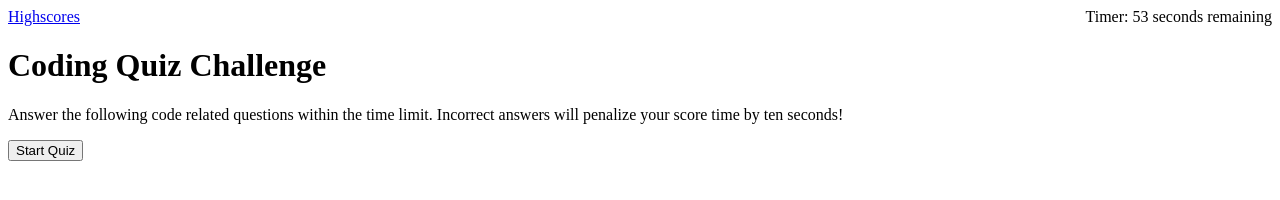
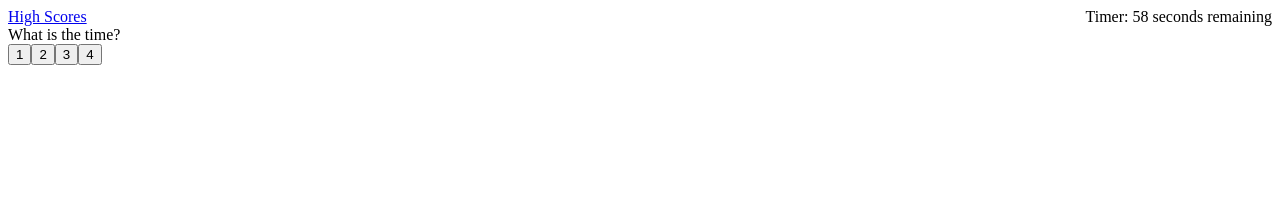
Before and after one commit to amiramonte/04-hw-web-api-code-quiz, a plain HTML site: page index.html in a window 1280 px wide. Both pictures are taken after a click on the button "Start Quiz". Drawn offline with Linux system fonts and the light colour scheme.

Commit message:
added html to high scores html file, added start timer and move to question-zone section on javascript file

```diff
--- a/assets/script/script.js
+++ b/assets/script/script.js
@@ -2,7 +2,9 @@
 let startQuizZoneEl = document.querySelector("#start-quiz-zone");
 let questionZoneEl = document.querySelector("#question-zone");
 let resultsZoneEl = document.querySelector("#results-zone");
-let startQuizButtonEl = document.querySelector("start-quiz");
+let startQuizButtonEl = document.querySelector("#start-quiz");
+let questionTitleEl = document.querySelector("#question-title");
+let buttonZoneEl = document.querySelector("#button-zone");
 
 
 
@@ -10,14 +12,42 @@ questionZoneEl.style.display = "none";
 resultsZoneEl.style.display = "none";
 
 
-
-
-
-
 // Countdown Timer
 
 let timeLeft = 60;
-let countDownTimer = setInterval(function() {
+let countDownTimer;
+
+let questionIndex = 0
+
+let questions = [
+    {
+        title: "What is the time?",
+        choices: [
+            "1", "2", "3", "4"
+        ],
+        answer: "2",
+    },
+    {
+        title: "What is 1 + 1?",
+        choices: [
+            "1", "2", "3", "4"
+        ],
+        answer: "3",
+    },
+];
+
+
+// Functions
+
+
+function startQuiz() {
+    countDownTimer = setInterval(clockTick, 1000)
+    startQuizZoneEl.style.display = "none";
+    questionZoneEl.style.display = "block";
+    generateQuestion();
+}
+
+function clockTick() {
     timeLeft--;
     if(timeLeft <= 0) {
         clearInterval(countDownTimer);
@@ -25,7 +55,35 @@ let countDownTimer = setInterval(function() {
     } else {
         document.querySelector("#timer").textContent = "Timer: " + timeLeft + " seconds remaining";
     }
-}, 1000);
+}
+
+
+function generateQuestion() {
+    let currentQuestion = questions[questionIndex]
+    questionTitleEl.textContent = currentQuestion.title;
+    currentQuestion.choices.forEach(function(choice) {
+        let tempBtn = document.createElement("button");
+        tempBtn.textContent = choice;
+        tempBtn.setAttribute("class", "question-button");
+        tempBtn.setAttribute("value", choice);
+        tempBtn.onclick = validateAnswer;
+        buttonZoneEl.append(tempBtn);
+    })
+}
+
+function validateAnswer() {
+    let selectedAnswer = this.value;
+    let correctAnswer = questions[questionIndex].answer;
+}
+
+function endQuiz() {}
+
+
+
+
+// Eventlisteners for button clicks
+
+startQuizButtonEl.addEventListener("click", startQuiz);
 
 
 
@@ -33,128 +91,23 @@ let countDownTimer = setInterval(function() {
 
 
 
-// Functions
-
-function buildQuiz() {
-    let output = [];
-
-
-}
-
-function showHighScores() {
-
-}
 
 
 
-// Eventlisteners for button clicks
-
-startQuizButtonEl.addEventListener("click", buildQuiz);
-startQuizButtonEl.addEventListener("click", quizTimer);
 
 
 
-// Quiz Questions
 
-let quizQuestions = [
-    {
-        question: "The function and var are known as what in javascript?",
-        answers: {
-            a: "Arrays",
-            b: "booleans",
-            c: "Declaration Statements",
-            d: "Data Types",
-        },
-        correctAnswer: "c"
-    },
-    {
-        question: "In Javascript, what does x === y mean?",
-        answers: {
-            a: "Both x and y are equal in value only",
-            b: "Both x and y are equal in type only",
-            c: "Both x and y are equal in value but not type",
-            d: "Both x and y are equal in value and type",
-        },
-        correctAnswer: "d"
-    },
-    {
-        question: "",
-        answers: {
-            a: "",
-            b: "",
-            c: "",
-            d: "",
-        },
-        correctAnswer: ""
-    },
-    {
-        question: "",
-        answers: {
-            a: "",
-            b: "",
-            c: "",
-            d: "",
-        },
-        correctAnswer: ""
-    },
-    {
-        question: "",
-        answers: {
-            a: "",
-            b: "",
-            c: "",
-            d: "",
-        },
-        correctAnswer: ""
-    },
-    {
-        question: "",
-        answers: {
-            a: "",
-            b: "",
-            c: "",
-            d: "",
-        },
-        correctAnswer: ""
-    },
-    {
-        question: "",
-        answers: {
-            a: "",
-            b: "",
-            c: "",
-            d: "",
-        },
-        correctAnswer: ""
-    },
-    {
-        question: "",
-        answers: {
-            a: "",
-            b: "",
-            c: "",
-            d: "",
-        },
-        correctAnswer: ""
-    },
-    {
-        question: "",
-        answers: {
-            a: "",
-            b: "",
-            c: "",
-            d: "",
-        },
-        correctAnswer: ""
-    },
-    {
-        question: "",
-        answers: {
-            a: "",
-            b: "",
-            c: "",
-            d: "",
-        },
-        correctAnswer: ""
-    },
-]
+
+
+// write 5 multiple choice questions
+// Get quiz question to populate in the "question-title" section of "question-zone"
+// have multiple choice answers populate in the "button-zone" of the "question-zone"
+// have each multiple choice answer populate in the "button-zone" as a button
+// have a 'right' or 'wrong' notification populate underneath the 4 multiple choice answers when the right or wrong answer is chosen by the user
+// once user selects right or wrong answer, move to the next question
+// at end of the 5th question, move to the "results-zone" after user chooses an answer
+// after user submits initials on "results-zone" page, move to high scores html page
+// user's score and initials should be pushed to local storage
+// high scores page should have a 'Go Back' button to redirect to beginning of questions or "question-zone" section
+// high scores page should have a 'Reset High scores' button to clear local storage
--- a/index.html
+++ b/index.html
@@ -10,7 +10,7 @@
 </head>
 <body>
     <header>
-        <a href="./highscores.html">Highscores</a>
+        <a href="./highscores.html">High Scores</a>
         <div id="timer">Timer:</div>
     </header>
 
```
Also changed, not shown: highscores.html (+14 -0 lines), assets/style/style.css (line endings or trailing spaces).
